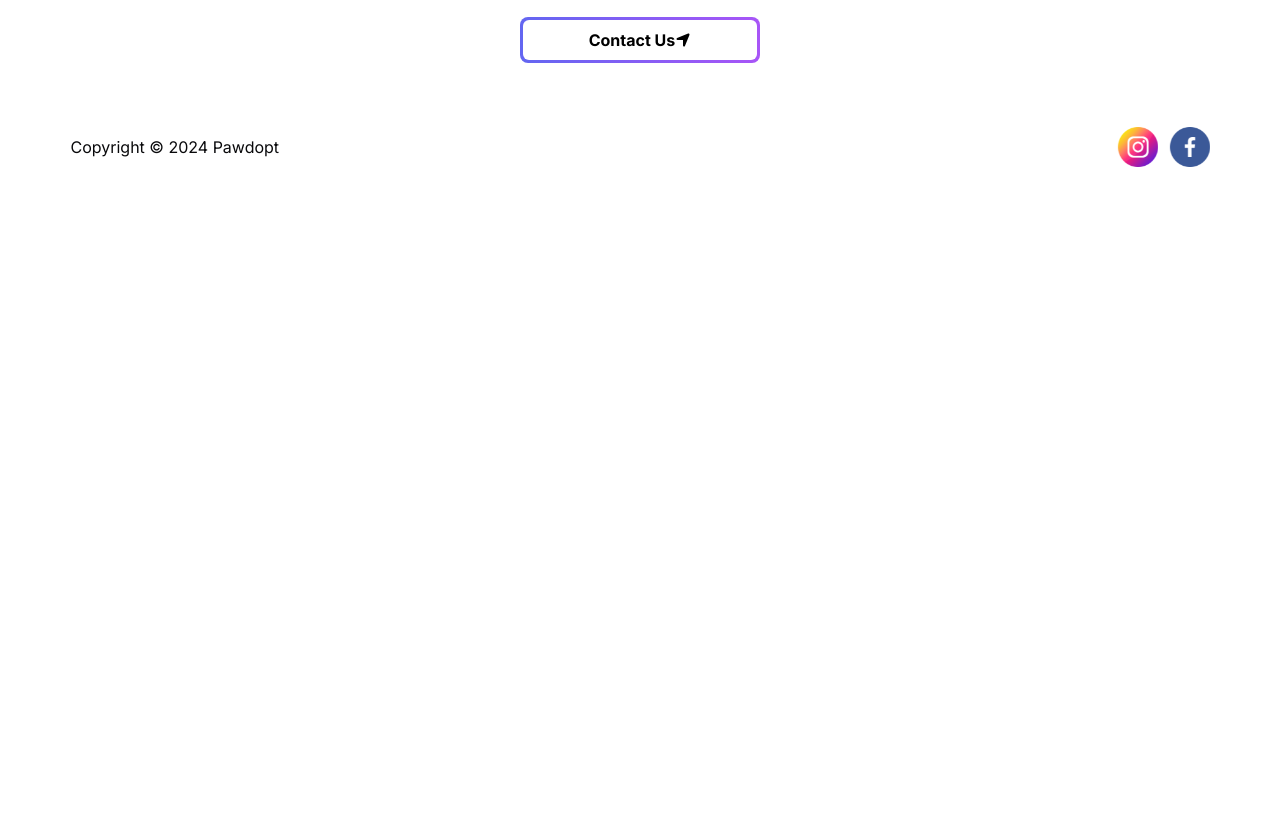
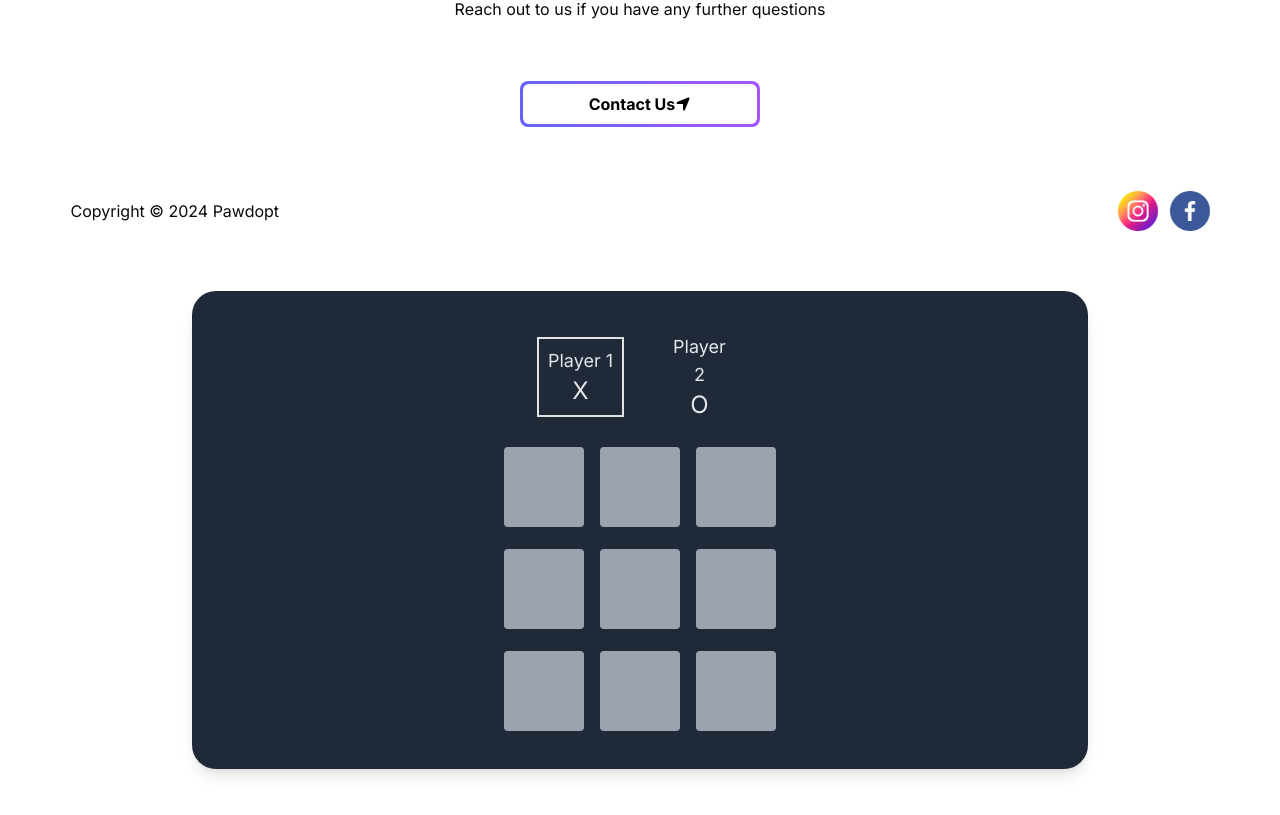
Before and after one commit to Mir-Shabab-Hasnat/Pawdopt, a Next.js app: page / in a window 1280 px wide. Shown: the part 2174-2989 px from the top of the page. Before the commit the page ends 2433 px from the top, so only its background shows below. Built offline with nearby package versions, Linux system fonts and the light colour scheme.

Commit message:
tictactoe easter egg added

```diff
--- a/app/layout.tsx
+++ b/app/layout.tsx
@@ -2,6 +2,7 @@ import type { Metadata } from "next";
 import { Inter } from "next/font/google";
 import "./globals.css";
 import { Navbar } from "./NavBar";
+import Footer from "@/components/Footer";
 
 const inter = Inter({ subsets: ["latin"] });
 
@@ -19,7 +20,9 @@ export default function RootLayout({
     <html lang="en">
       <body className={inter.className}>
         <Navbar />
-        {children}</body>
+        {children}
+
+        </body>
     </html>
   );
 }
--- a/app/page.tsx
+++ b/app/page.tsx
@@ -1,7 +1,8 @@
 
-
+"use client"
 import Review from "@/components/Feedback";
 import Footer from "@/components/Footer";
+import Game from "@/components/Game";
 
 import Hero from "@/components/Hero";
 
@@ -17,6 +18,7 @@ export default function Home() {
         <CardCarousel />
         <Review />
         <Footer />
+        <Game />
       </div>
     </div>
   );
--- a/components/Footer.tsx
+++ b/components/Footer.tsx
@@ -6,9 +6,9 @@ import { link } from "fs";
 
 const Footer = () => {
   return (
-    <footer className="w-full pb-10 mb-[100px] md:mb-5" id="contact">
+    <footer className="w-full pt-16 pb-10 mb-[100px] md:mb-5" id="contact" >
 
-      <div className="flex flex-col items-center">
+      <div className="flex flex-col items-center ">
         <h1 className="heading lg:max-w-[45vw]">
           Ready to make a <span className="text-purple-500">difference</span>?
         </h1>
--- /dev/null
+++ b/components/Game.tsx
@@ -0,0 +1,111 @@
+import React, { useState } from "react";
+import Player from "./tictactoe/Player";
+import GameBoard from "./tictactoe/GameBoard";
+import GameOver from "./tictactoe/GameOver";
+import Log from "./tictactoe/Log";
+import { WINNING_COMBINATIONS } from "../data";
+
+const initialGameBoard: (string | null)[][] = [
+  [null, null, null],
+  [null, null, null],
+  [null, null, null],
+];
+
+interface Square {
+  row: number;
+  col: number;
+}
+
+interface Turn {
+  player: string;
+  square: Square;
+}
+
+function deriveActivePlayer(gameTurns: Turn[]): string {
+  return gameTurns.length > 0 && gameTurns[0].player === "X" ? "O" : "X";
+}
+
+const Game: React.FC = () => {
+  const [gameTurns, setGameTurns] = useState<Turn[]>([]);
+
+  const activePlayer = deriveActivePlayer(gameTurns);
+
+  let gameBoard = [...initialGameBoard.map((array) => [...array])];
+
+  for (const turn of gameTurns) {
+    const { square, player } = turn;
+    const { row, col } = square;
+    gameBoard[row][col] = player;
+  }
+
+  let winner: string | null = null;
+
+  for (const combination of WINNING_COMBINATIONS) {
+    const [first, second, third] = combination;
+    const firstSquareSymbol = gameBoard[first.row][first.column];
+    const secondSquareSymbol = gameBoard[second.row][second.column];
+    const thirdSquareSymbol = gameBoard[third.row][third.column];
+
+    if (
+      firstSquareSymbol &&
+      firstSquareSymbol === secondSquareSymbol &&
+      firstSquareSymbol === thirdSquareSymbol
+    ) {
+      winner = firstSquareSymbol;
+      break;
+    }
+  }
+
+  const hasDraw = gameTurns.length === 9 && !winner;
+
+  function handleSelectSquare(rowIndex: number, colIndex: number) {
+    setGameTurns((prevTurns) => {
+      const currentPlayer = deriveActivePlayer(prevTurns);
+      return [
+        { square: { row: rowIndex, col: colIndex }, player: currentPlayer },
+        ...prevTurns,
+      ];
+    });
+  }
+
+  function handleRestart() {
+    setGameTurns([]);
+  }
+
+  return (
+    <main className="mb-20
+
+
+    ">
+      <div
+        id="game-container"
+        className="max-w-4xl mx-auto p-8 rounded-3xl bg-gray-800 shadow-lg relative"
+      >
+        <div className="flex flex-col justify-center items-center">
+          <ol
+            id="players"
+            className="flex justify-center items-center gap-8 mb-4"
+          >
+            <Player
+              initialName="Player 1"
+              symbol="X"
+              isActive={activePlayer === "X"}
+            />
+            <Player
+              initialName="Player 2"
+              symbol="O"
+              isActive={activePlayer === "O"}
+            />
+          </ol>
+          {(winner || hasDraw) && (
+            <GameOver winner={winner} onRestart={handleRestart} />
+          )}
+          <GameBoard onSelectSquare={handleSelectSquare} board={gameBoard} />
+        </div>
+      </div>
+
+    </main>
+  );
+};
+
+export default Game;
--- /dev/null
+++ b/components/tictactoe/GameBoard.tsx
@@ -0,0 +1,37 @@
+import React from "react";
+
+interface Square {
+  row: number;
+  col: number;
+}
+
+interface GameBoardProps {
+  onSelectSquare: (rowIndex: number, colIndex: number) => void;
+  board: (string | null)[][];
+}
+
+const GameBoard: React.FC<GameBoardProps> = ({ onSelectSquare, board }) => {
+  return (
+    <ol id="game-board" className="flex flex-col gap-4">
+      {board.map((row, rowIndex) => (
+        <li key={rowIndex} className="flex">
+          <ol className="flex gap-4">
+            {row.map((playerSymbol, colIndex) => (
+              <li key={colIndex}>
+                <button
+                  onClick={() => onSelectSquare(rowIndex, colIndex)}
+                  disabled={playerSymbol != null}
+                  className="w-20 h-20 bg-gray-400 text-black-100 text-5xl font-bold rounded"
+                >
+                  {playerSymbol}
+                </button>
+              </li>
+            ))}
+          </ol>
+        </li>
+      ))}
+    </ol>
+  );
+};
+
+export default GameBoard;
--- /dev/null
+++ b/components/tictactoe/GameOver.tsx
@@ -0,0 +1,25 @@
+import React from "react";
+
+interface GameOverProps {
+  winner: string | null;
+  onRestart: () => void;
+}
+
+const GameOver: React.FC<GameOverProps> = ({ winner, onRestart }) => {
+  return (
+    <div id="game-over" className="absolute inset-0 flex flex-col items-center justify-center bg-gray-900 bg-opacity-90 animate-pop-in">
+      <h2 className="text-white text-4xl mb-4">Game Over!</h2>
+      <p className="text-gray-200 text-2xl mb-4">
+        {winner ? `${winner} won!` : "It is a draw!!"}
+      </p>
+      <button
+        onClick={onRestart}
+        className="bg-purple text-white border-2 border-purple rounded py-2 px-4 text-xl transition-transform transform hover:scale-110"
+      >
+        Rematch!
+      </button>
+    </div>
+  );
+};
+
+export default GameOver;
--- /dev/null
+++ b/components/tictactoe/Log.tsx
@@ -0,0 +1,29 @@
+import React from "react";
+
+interface Square {
+  row: number;
+  col: number;
+}
+
+interface Turn {
+  player: string;
+  square: Square;
+}
+
+interface LogProps {
+  turns: Turn[];
+}
+
+const Log: React.FC<LogProps> = ({ turns }) => {
+  return (
+    <ol id="log" className="max-w-xs mx-auto text-gray-900 list-none mt-8 p-0 text-center">
+      {turns.map((turn, index) => (
+        <li key={index} className="rounded border p-2 mb-2 bg-gray-100">
+          {turn.player} selected {turn.square.row},{turn.square.col}
+        </li>
+      ))}
+    </ol>
+  );
+};
+
+export default Log;
--- /dev/null
+++ b/components/tictactoe/Player.tsx
@@ -0,0 +1,20 @@
+import React from "react";
+
+interface PlayerProps {
+  initialName: string;
+  symbol: string;
+  isActive: boolean;
+}
+
+const Player: React.FC<PlayerProps> = ({ initialName, symbol, isActive }) => {
+  return (
+    <li className={`flex items-center justify-center w-1/2 border-2 ${isActive ? 'border-purple animate-pulse' : 'border-transparent'} p-2`}>
+      <div className="text-center">
+        <p className={`text-lg text-gray-200 ${isActive ? 'text-purple' : ''}`}>{initialName}</p>
+        <p className={`text-2xl text-gray-200 ${isActive ? 'text-purple' : ''}`}>{symbol}</p>
+      </div>
+    </li>
+  );
+};
+
+export default Player;
--- a/data/index.ts
+++ b/data/index.ts
@@ -106,3 +106,46 @@ export const dogCards = [
       link: "https://www.facebook.com/shabab.hasnat/"
     },
   ];
+
+  export const WINNING_COMBINATIONS = [
+    [
+      { row: 0, column: 0 },
+      { row: 0, column: 1 },
+      { row: 0, column: 2 },
+    ],
+    [
+      { row: 1, column: 0 },
+      { row: 1, column: 1 },
+      { row: 1, column: 2 },
+    ],
+    [
+      { row: 2, column: 0 },
+      { row: 2, column: 1 },
+      { row: 2, column: 2 },
+    ],
+    [
+      { row: 0, column: 0 },
+      { row: 1, column: 0 },
+      { row: 2, column: 0 },
+    ],
+    [
+      { row: 0, column: 1 },
+      { row: 1, column: 1 },
+      { row: 2, column: 1 },
+    ],
+    [
+      { row: 0, column: 2 },
+      { row: 1, column: 2 },
+      { row: 2, column: 2 },
+    ],
+    [
+      { row: 0, column: 0 },
+      { row: 1, column: 1 },
+      { row: 2, column: 2 },
+    ],
+    [
+      { row: 0, column: 2 },
+      { row: 1, column: 1 },
+      { row: 2, column: 0 },
+    ],
+  ];
```
